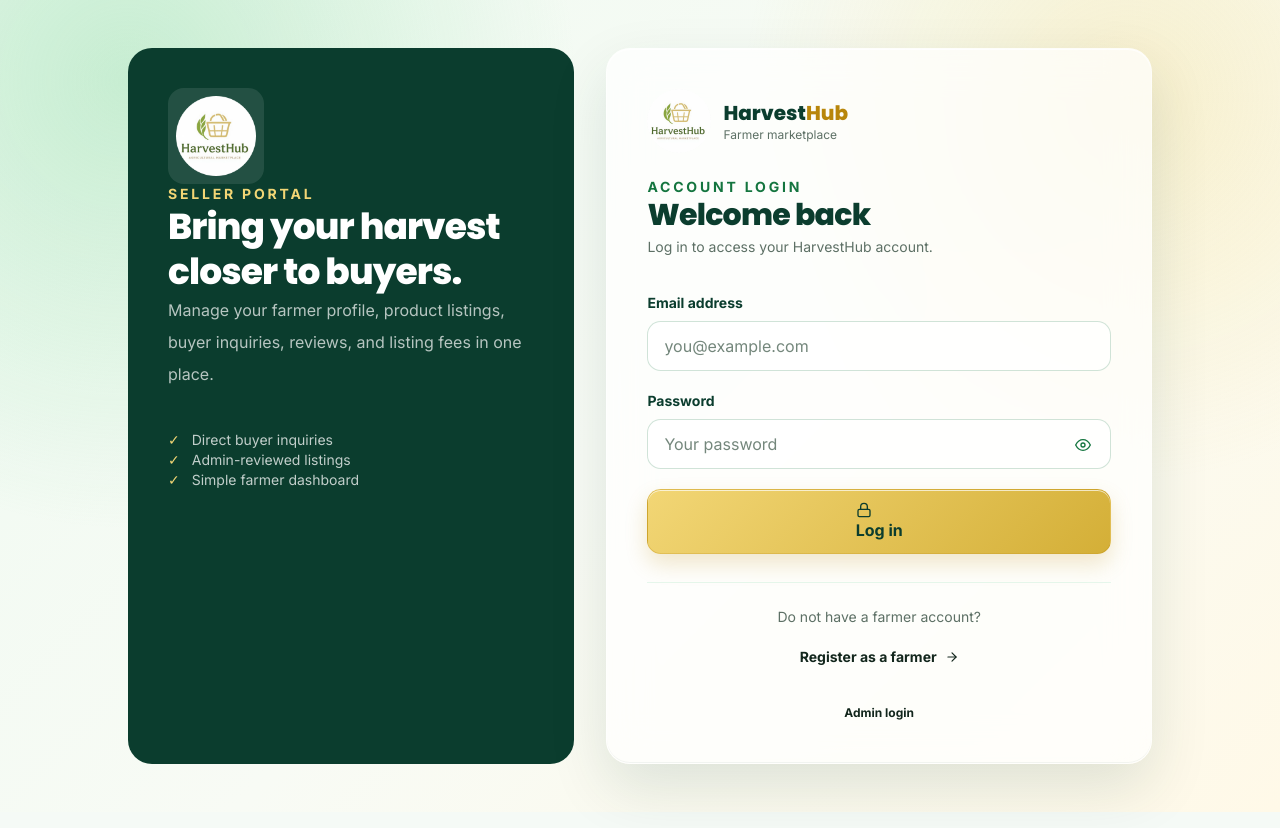
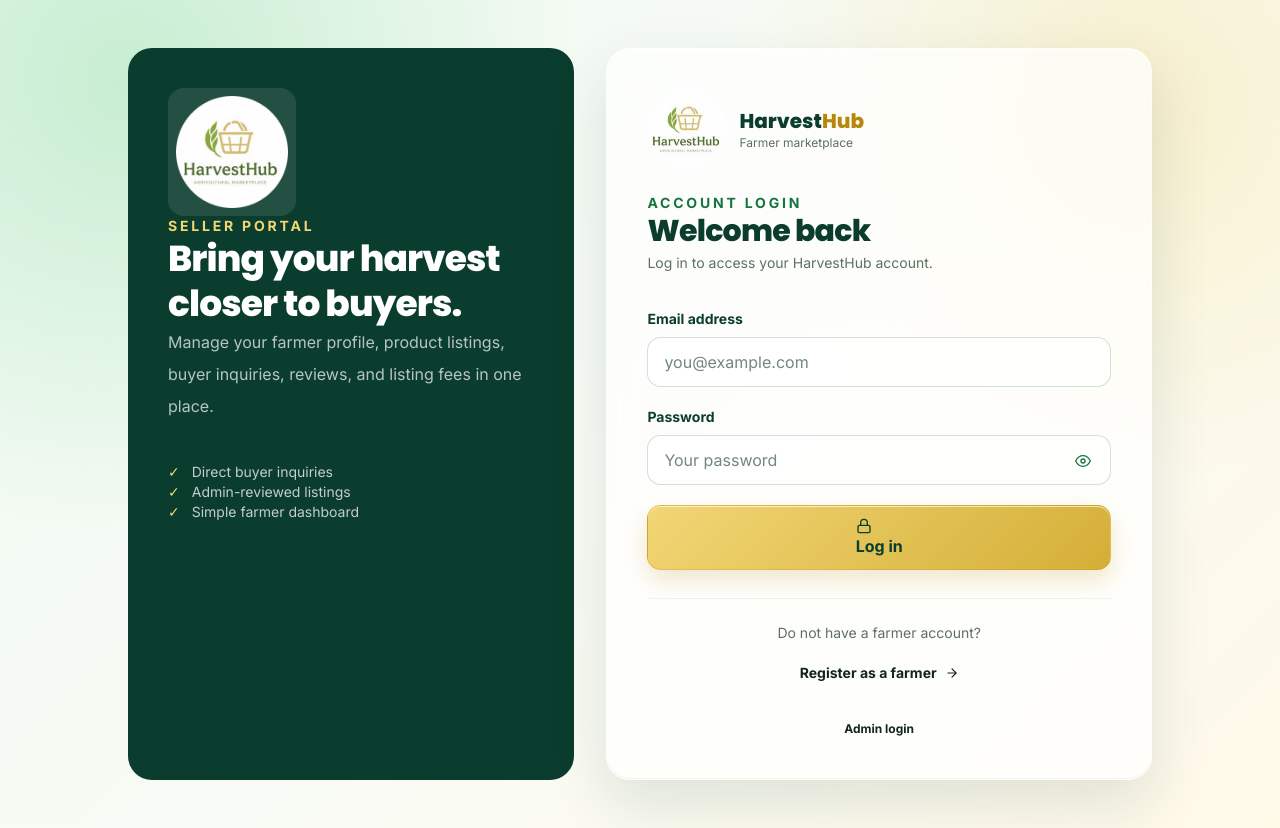
Before and after one commit to paulsitsit/HarvestHub, a React (Vite) app in the folder harvesthub-frontend/: page /login in a window 1280 px wide. Built offline with nearby package versions, Linux system fonts and the light colour scheme; no server answers.

Commit message:
Replace emoji logo with custom HarvestHub icon

```diff
--- a/harvesthub-frontend/src/components/common/BrandIcon.jsx
+++ b/harvesthub-frontend/src/components/common/BrandIcon.jsx
@@ -5,20 +5,22 @@ const BrandIcon = ({
 }) => {
   const sizes = {
     xs: 'h-8 w-8',
-    sm: 'h-10 w-10',
-    md: 'h-16 w-16',
-    lg: 'h-24 w-24',
-    xl: 'h-32 w-32'
+    sm: 'h-11 w-11',
+    md: 'h-20 w-20',
+    lg: 'h-32 w-32',
+    xl: 'h-44 w-44'
   };
 
   return (
     <img
       src="/harvesthub-icon.png"
       alt="HarvestHub"
+      width="176"
+      height="176"
       className={[
         sizes[size] || sizes.md,
-        'shrink-0 object-contain',
-        rounded ? 'rounded-full' : '',
+        'block shrink-0 object-contain',
+        rounded ? 'rounded-2xl' : '',
         className
       ]
         .filter(Boolean)
--- a/harvesthub-frontend/src/components/layout/PublicNavbar.jsx
+++ b/harvesthub-frontend/src/components/layout/PublicNavbar.jsx
@@ -1,4 +1,5 @@
 import { useState } from 'react';
+
 import {
   FiLogIn,
   FiMenu,
@@ -6,11 +7,22 @@ import {
   FiUser,
   FiX
 } from 'react-icons/fi';
-import { NavLink, Link } from 'react-router-dom';
+
+import {
+  Link,
+  NavLink
+} from 'react-router-dom';
+
 import useAuth from '../../hooks/useAuth.js';
 
+const BRAND_ICON = '/harvesthub-icon.png';
+
 const PublicNavbar = () => {
-  const [open, setOpen] = useState(false);
+  const [
+    open,
+    setOpen
+  ] = useState(false);
+
   const {
     isAuthenticated,
     isFarmer,
@@ -30,6 +42,12 @@ const PublicNavbar = () => {
     setOpen(false);
   };
 
+  const dashboardPath = isAdmin
+    ? '/admin'
+    : isFarmer
+      ? '/farmer/dashboard'
+      : '/';
+
   return (
     <header className="glass-navbar sticky top-0 z-40">
       <div className="mx-auto flex min-h-[72px] max-w-7xl items-center justify-between gap-4 px-5 lg:px-8">
@@ -39,12 +57,19 @@ const PublicNavbar = () => {
           className="flex items-center gap-3"
           aria-label="HarvestHub home"
         >
-          <span className="flex h-11 w-11 items-center justify-center rounded-2xl bg-[var(--green-700)] text-xl text-white shadow-lg">
-            🌱
-          </span>
+          <img
+            src={BRAND_ICON}
+            alt="HarvestHub"
+            width="52"
+            height="52"
+            className="h-12 w-12 shrink-0 rounded-2xl object-contain shadow-lg"
+          />
 
           <span className="font-[Poppins] text-xl font-extrabold text-[var(--green-900)]">
-            Harvest<span className="text-[var(--gold-600)]">Hub</span>
+            Harvest
+            <span className="text-[var(--gold-600)]">
+              Hub
+            </span>
           </span>
         </Link>
 
@@ -54,6 +79,7 @@ const PublicNavbar = () => {
         >
           <NavLink
             to="/"
+            end
             className={navClass}
           >
             Home
@@ -77,7 +103,7 @@ const PublicNavbar = () => {
         <div className="hidden items-center gap-2 lg:flex">
           <Link
             to="/products"
-            className="inline-flex min-h-[44px] items-center gap-2 rounded-xl px-3 py-2 text-sm font-bold text-[var(--green-700)]"
+            className="inline-flex min-h-[44px] items-center gap-2 rounded-xl px-3 py-2 text-sm font-bold text-[var(--green-700)] hover:bg-[var(--green-100)]"
           >
             <FiPhone size={17} />
             Find a farmer
@@ -96,13 +122,7 @@ const PublicNavbar = () => {
           {isAuthenticated && (
             <>
               <Link
-                to={
-                  isAdmin
-                    ? '/admin/dashboard'
-                    : isFarmer
-                      ? '/farmer/dashboard'
-                      : '/'
-                }
+                to={dashboardPath}
                 className="gold-button"
               >
                 <FiUser size={17} />
@@ -122,7 +142,9 @@ const PublicNavbar = () => {
 
         <button
           type="button"
-          onClick={() => setOpen((value) => !value)}
+          onClick={() =>
+            setOpen((value) => !value)
+          }
           aria-label={
             open
               ? 'Close navigation menu'
@@ -147,6 +169,7 @@ const PublicNavbar = () => {
           >
             <NavLink
               to="/"
+              end
               onClick={closeMenu}
               className={navClass}
             >
@@ -184,11 +207,7 @@ const PublicNavbar = () => {
               {isAuthenticated && (
                 <div className="flex flex-col gap-2">
                   <Link
-                    to={
-                      isAdmin
-                        ? '/admin/dashboard'
-                        : '/farmer/dashboard'
-                    }
+                    to={dashboardPath}
                     onClick={closeMenu}
                     className="gold-button w-full"
                   >
```
